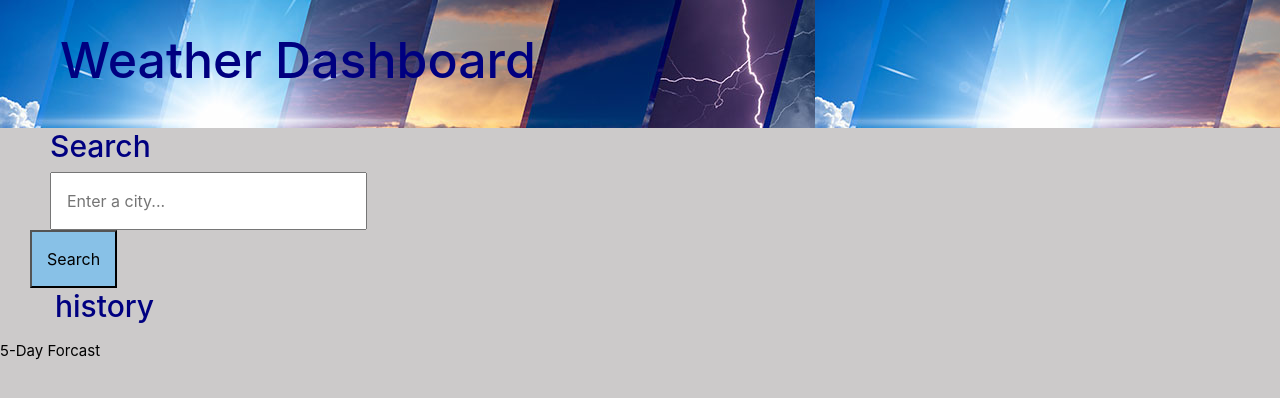
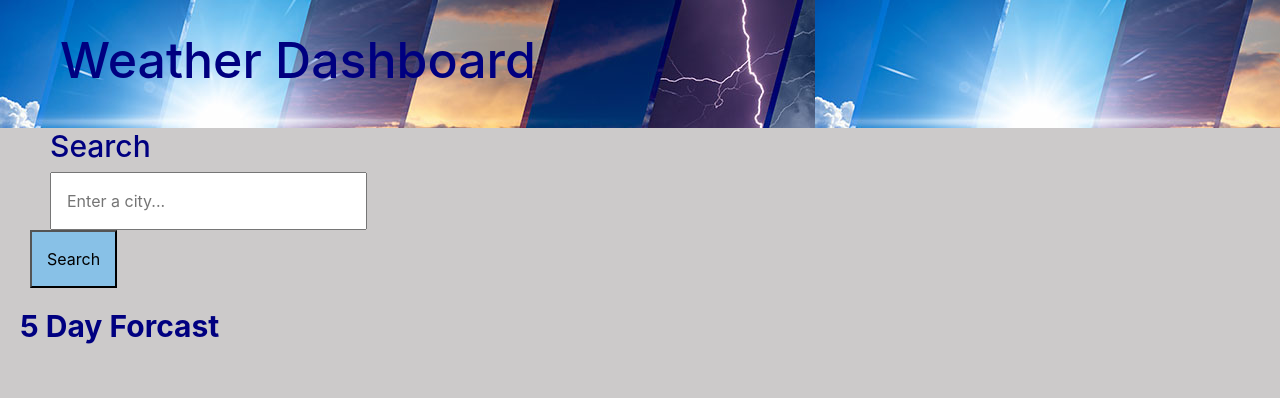
Before and after one commit to tsilvab/weather_app, a plain HTML site: page index.html in a window 1280 px wide. Drawn offline with nearby package versions, Linux system fonts and the light colour scheme.

Commit message:
adjusted css

```diff
--- a/index.html
+++ b/index.html
@@ -29,7 +29,7 @@
                 </form>
             </div>
             <div class="history">
-                <h2>history</h2>
+
                 <div id="pastSearchBtn"></div>
             </div>
         </div>
@@ -42,7 +42,7 @@
 
             </div>
         </div>
-        <div id="fiveDay">5-Day Forcast</div>
+        <div id="fiveDay">5 Day Forcast</div>
         <div class="col-8 mb-3" id="forcastContainer"></div>
 
     </main>
--- a/style.css
+++ b/style.css
@@ -39,7 +39,10 @@ input.inputValue{
 }
 
 #fiveDay{
-    font-size: 15px;
+    font-size: 30px;
+    margin-left: 20px;
+    font-weight: bold;
+    color: navy;
 }
 
 span.severe{
@@ -56,4 +59,5 @@ span.moderate{
 span.good{
     padding: 3px;
     background-color: green;
-    color:white
+    color:white;
+}
```
